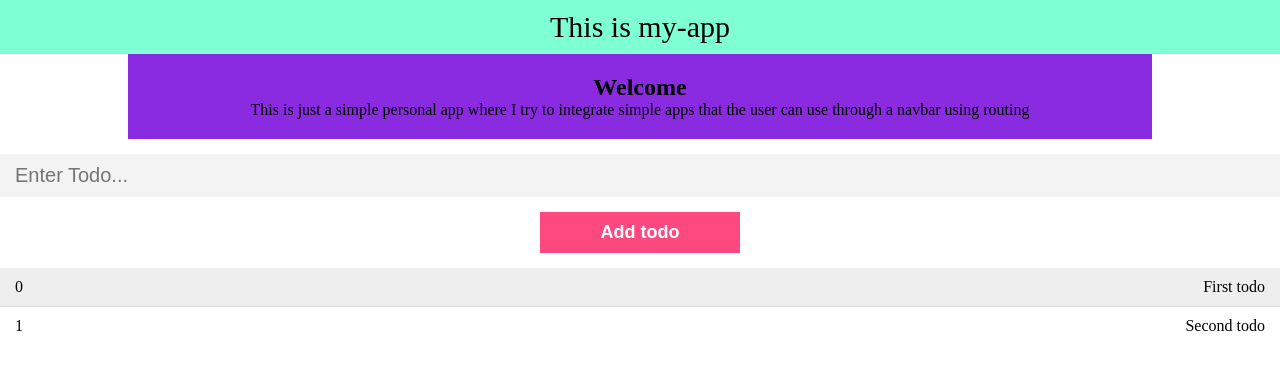
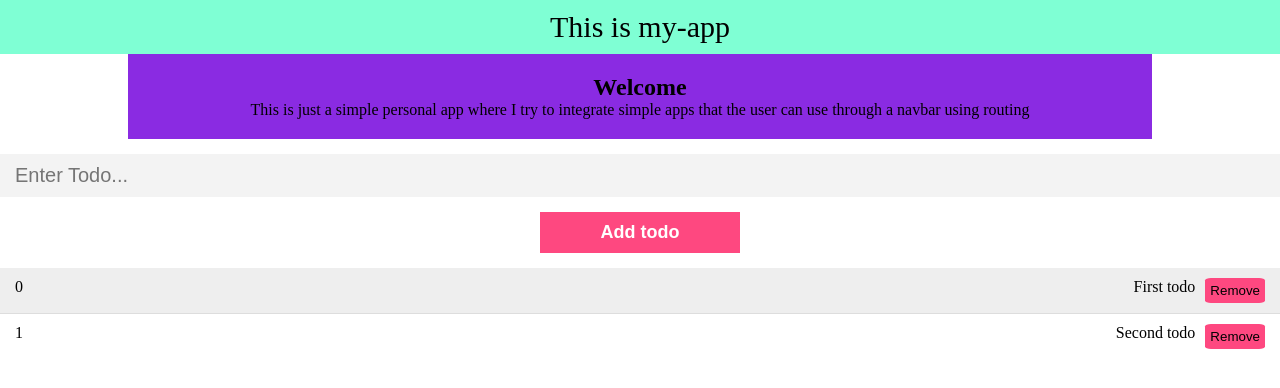
Before and after one commit to KoliosMarios/My-Angular-App, an Angular app in the folder my-app/: page / in a window 1280 px wide. Shown: the top 388 px of the page. Built offline with nearby package versions, Linux system fonts and the light colour scheme.

Commit message:
add delete functionality

```diff
--- a/my-app/src/app/todos/todos.component.css
+++ b/my-app/src/app/todos/todos.component.css
@@ -1,12 +1,12 @@
 .todo {
 	display: flex;
 	padding: 10px 15px;
-  background-color: #fff;
-  border-bottom: 1px solid #ddd;
+	background-color: #FFF;
+	border-bottom: 1px solid #DDD;
 }
 
 .todo:nth-child(even) {
-  background-color: #eee;
+	background-color: #EEE;
 }
 
 .todo:last-of-type {
@@ -21,13 +21,17 @@
 	flex: 1 1 100%;
 }
 
+.todo.done .content {
+	text-decoration: line-through;
+}
+
 .todo-input {
 	display: block;
 	width: 100%;
 	padding: 10px 15px;
 	appearance: none;
 	border: none;
-  background-color: #f3f3f3;
+	background-color: #F3F3F3;
 	margin-top: 15px;
 	font-size: 20px;
 	outline: none;
@@ -42,11 +46,19 @@
 	outline: none;
 	background: none;
 
-  background-color: #fe4880;
-  color: #fff;
+	background-color: #FE4880;
+	color: #FFF;
 	margin: 15px auto;
 
 	padding: 10px 15px;
 	font-size: 18px;
 	font-weight: 700;
 }
+
+.delete {
+  margin-left: 10px;
+  border: none;
+  border-radius: 10%;
+  padding: 5px;
+  background-color: #FE4880;
+}
--- a/my-app/src/app/todos/todos.component.html
+++ b/my-app/src/app/todos/todos.component.html
@@ -14,5 +14,6 @@
   <div *ngFor="let todo of todos; let i = index" class="todo">
     <div class="id">{{ i }}</div>
     <div class="context">{{ todo.content }}</div>
+    <button class="delete" (click)="deleteTodo(i)">Remove</button>
   </div>
 </div>
--- a/my-app/src/app/todos/todos.component.ts
+++ b/my-app/src/app/todos/todos.component.ts
@@ -39,4 +39,10 @@ export class TodosComponent implements OnInit {
     //after the todo is pushed in the todos array we clear the input
     this.inputTodo = '';
   }
+
+  // we pass the id of the item we want to delete
+  deleteTodo(id: number) {
+    // we return only the todos that have different index than the id we pass in the function
+    this.todos = this.todos.filter((todo, i) => i !== id);
+  }
 }
```
Lines whose indentation alone changed are shown as unchanged.
